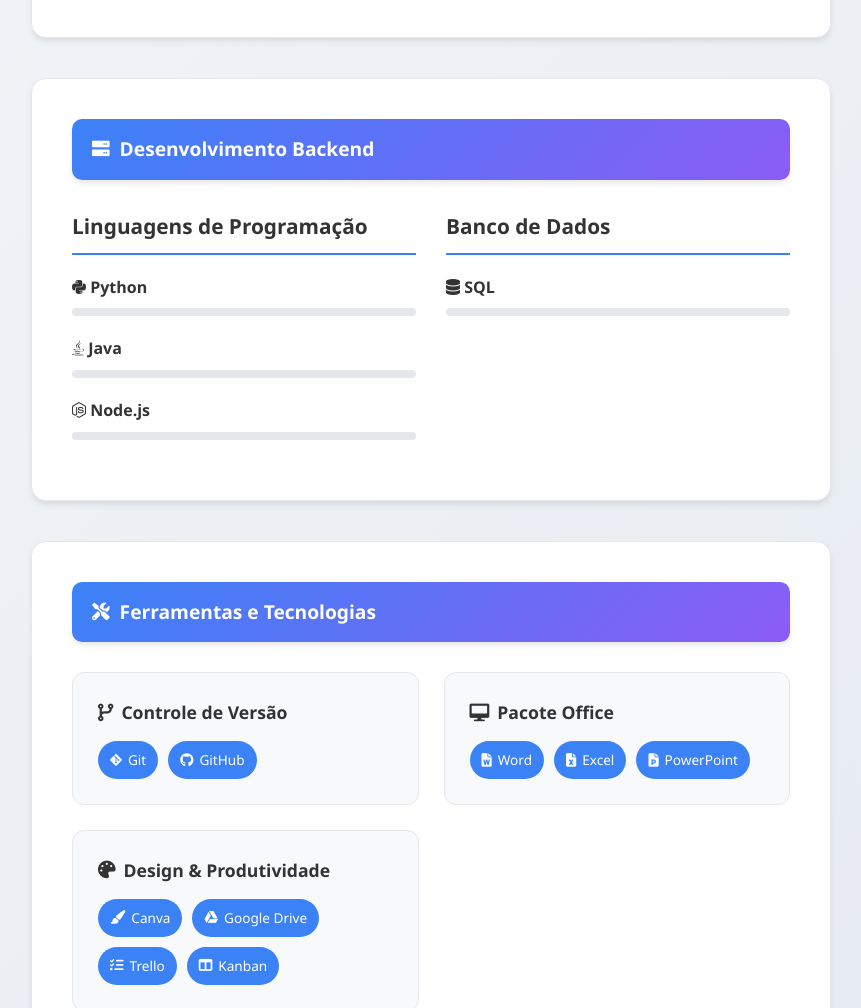
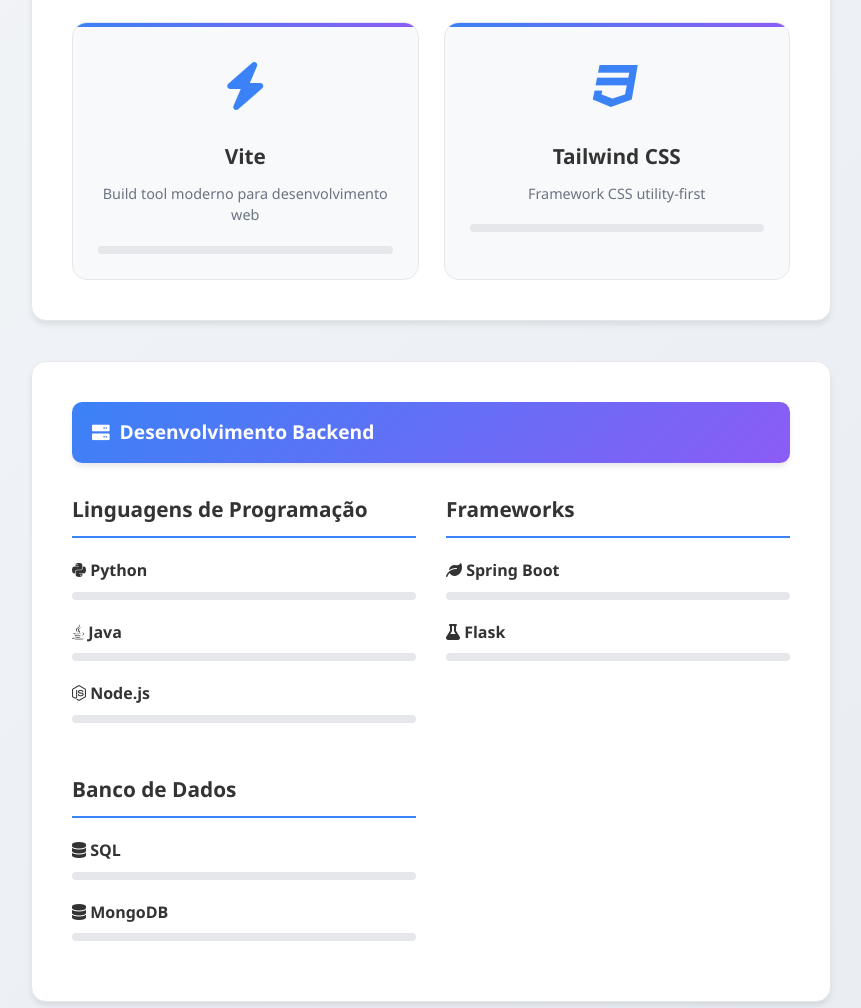
Before and after one commit to JPedro01x/curriculo, a plain HTML site: page habilidade.html in a window 1280 px wide. Shown: the part 1792-2800 px from the top of the page, without its empty margins (209-1070 px from the left). Drawn offline with Linux system fonts and the light colour scheme.

Commit message:
update 1.4

```diff
--- a/habilidade.html
+++ b/habilidade.html
@@ -46,7 +46,7 @@
         </section>
 
         <section class="section-animate">
-            <h2><i class="fas fa-laptop-code"></i> Desenvolvimento Frontend</h2>
+            <h2><i class="fas fa-laptop-code"></i> Desenvolvimento Web</h2>
             <div class="tech-grid">
                 <div class="tech-card">
                     <div class="tech-icon">
@@ -108,6 +108,26 @@
                         <div class="skill-progress" data-skill="60"></div>
                     </div>
                 </div>
+                <div class="tech-card">
+                    <div class="tech-icon">
+                        <i class="fas fa-bolt"></i>
+                    </div>
+                    <h3>Vite</h3>
+                    <p>Build tool moderno para desenvolvimento web</p>
+                    <div class="skill-bar">
+                        <div class="skill-progress" data-skill="62"></div>
+                    </div>
+                </div>
+                <div class="tech-card">
+                    <div class="tech-icon">
+                        <i class="fab fa-css3"></i>
+                    </div>
+                    <h3>Tailwind CSS</h3>
+                    <p>Framework CSS utility-first</p>
+                    <div class="skill-bar">
+                        <div class="skill-progress" data-skill="68"></div>
+                    </div>
+                </div>
             </div>
         </section>
 
@@ -138,12 +158,35 @@
                     </div>
                 </div>
                 <div class="skill-category">
+                    <h3>Frameworks</h3>
+                    <div class="skill-list">
+                        <div class="skill-item">
+                            <span class="skill-name"><i class="fas fa-leaf"></i> Spring Boot</span>
+                            <div class="skill-bar">
+                                <div class="skill-progress" data-skill="52"></div>
+                            </div>
+                        </div>
+                        <div class="skill-item">
+                            <span class="skill-name"><i class="fas fa-flask"></i> Flask</span>
+                            <div class="skill-bar">
+                                <div class="skill-progress" data-skill="58"></div>
+                            </div>
+                        </div>
+                    </div>
+                </div>
+                <div class="skill-category">
                     <h3>Banco de Dados</h3>
                     <div class="skill-list">
                         <div class="skill-item">
                             <span class="skill-name"><i class="fas fa-database"></i> SQL</span>
                             <div class="skill-bar">
                                 <div class="skill-progress" data-skill="50"></div>
+                            </div>
+                        </div>
+                        <div class="skill-item">
+                            <span class="skill-name"><i class="fas fa-database"></i> MongoDB</span>
+                            <div class="skill-bar">
+                                <div class="skill-progress" data-skill="58"></div>
                             </div>
                         </div>
                     </div>
```
